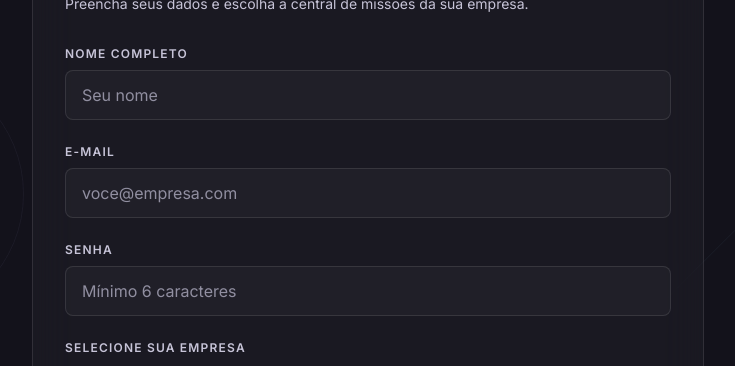
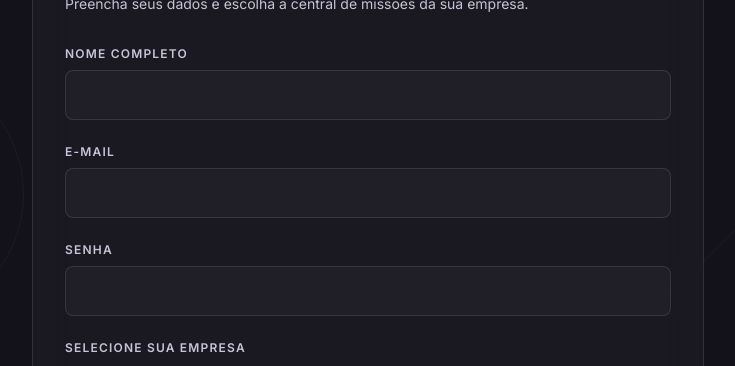
Before and after one commit to Shiroishiii/DevOffice, a React (Vite) app in the folder dev_office/: page /cadastro in a window 1280 px wide. Shown: the part 227-593 px from the top of the page, without its empty margins (272-1007 px from the left). Built offline with nearby package versions, Linux system fonts and the light colour scheme.

Commit message:
removi uns placeholder

```diff
--- a/dev_office/src/pages/CareerPath/index.tsx
+++ b/dev_office/src/pages/CareerPath/index.tsx
@@ -15,7 +15,7 @@ const CareerPath = () => {
       <div className="mx-auto w-full max-w-7xl space-y-8 p-6 md:p-12">
         <p className="text-[#c7c4d8]">Acompanhe sua evolução profissional dentro do ecossistema DevOffice.</p>
         <div className="glass-panel relative overflow-hidden rounded-2xl p-8">
-          <div className="absolute top-8 bottom-8 left-6.75 w-0.5 bg-gradient-to-b from-[#c4c0ff] to-transparent opacity-30" />
+          <div className="absolute top-8 bottom-8 left-6.75 w-0.5 bg-linear-to-b from-[#c4c0ff] to-transparent opacity-30" />
           <div className="space-y-8">
             {milestones.map((item) => (
               <div key={item.rank} className="relative flex gap-6">
--- a/dev_office/src/pages/Login/index.tsx
+++ b/dev_office/src/pages/Login/index.tsx
@@ -10,16 +10,16 @@ const Login = () => {
           <label className="mb-2 block text-xs font-bold uppercase tracking-widest text-[#c7c4d8]" htmlFor="email">
             E-mail
           </label>
-          <input className="auth-input" id="email" placeholder="operador@devoffice.io" type="email" />
+          <input className="auth-input" id="email" type="email" />
         </div>
         <div>
           <label className="mb-2 block text-xs font-bold uppercase tracking-widest text-[#c7c4d8]" htmlFor="senha">
             Senha
           </label>
-          <input className="auth-input" id="senha" placeholder="••••••••" type="password" />
+          <input className="auth-input" id="senha" type="password" />
         </div>
         <NavLink
-          className="block w-full rounded-lg bg-gradient-to-r from-[#c4c0ff] to-[#d0bcff] py-3 text-center text-sm font-bold uppercase tracking-widest text-[#2000a4] transition-all hover:shadow-[0_0_20px_rgba(196,192,255,0.4)]"
+          className="block w-full rounded-lg bg-linear-to-r from-[#c4c0ff] to-[#d0bcff] py-3 text-center text-sm font-bold uppercase tracking-widest text-[#2000a4] transition-all hover:shadow-[0_0_20px_rgba(196,192,255,0.4)]"
           to="/centro-comando"
         >
           Iniciar Sessão
--- a/dev_office/src/pages/Profile/index.tsx
+++ b/dev_office/src/pages/Profile/index.tsx
@@ -5,7 +5,7 @@ import { AppPageShell } from '../../layouts/AppLayout'
 const Profile = () => {
   return (
     <AppPageShell header={<AppTopBar title="Perfil do Operador" />}>
-      <div className="mx-auto w-full max-w-[1280px] space-y-8 p-6 md:p-12">
+      <div className="mx-auto w-full max-w-7xl space-y-8 p-6 md:p-12">
         <div className="glass-panel rounded-2xl p-8">
           <div className="flex flex-col items-start gap-8 md:flex-row md:items-center">
             <div className="h-28 w-28 overflow-hidden rounded-2xl border border-[#c4c0ff]/30">
--- a/dev_office/src/pages/Register/index.tsx
+++ b/dev_office/src/pages/Register/index.tsx
@@ -24,7 +24,6 @@ const Register = () => {
             className="auth-input"
             id="nome"
             onChange={(e) => setNome(e.target.value)}
-            placeholder="Seu nome"
             type="text"
             value={nome}
           />
@@ -37,7 +36,6 @@ const Register = () => {
             className="auth-input"
             id="email"
             onChange={(e) => setEmail(e.target.value)}
-            placeholder="voce@empresa.com"
             type="email"
             value={email}
           />
@@ -51,7 +49,6 @@ const Register = () => {
             id="senha"
             minLength={6}
             onChange={(e) => setSenha(e.target.value)}
-            placeholder="Mínimo 6 caracteres"
             type="password"
             value={senha}
           />
@@ -73,7 +70,7 @@ const Register = () => {
         </div>
         {canSubmit ? (
           <NavLink
-            className="block w-full rounded-lg bg-gradient-to-r from-[#c4c0ff] to-[#d0bcff] py-3 text-center text-sm font-bold uppercase tracking-widest text-[#2000a4] transition-all hover:shadow-[0_0_20px_rgba(196,192,255,0.4)]"
+            className="block w-full rounded-lg bg-linear-to-r from-[#c4c0ff] to-[#d0bcff] py-3 text-center text-sm font-bold uppercase tracking-widest text-[#2000a4] transition-all hover:shadow-[0_0_20px_rgba(196,192,255,0.4)]"
             to="/centro-comando"
           >
             Finalizar Cadastro
```
Also changed, not shown: dev_office/src/routes/AppRoutes.tsx (deleted, +0 -16 lines).
